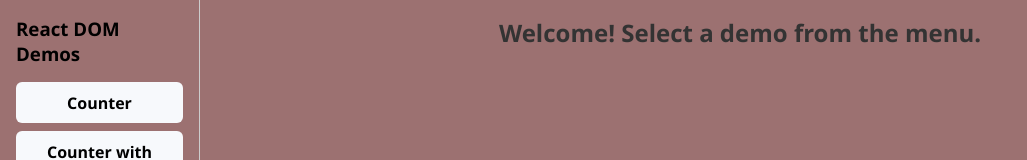
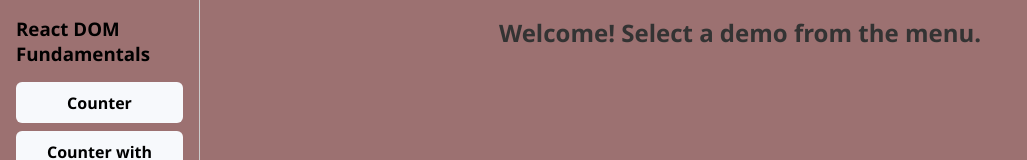
Before and after one commit to chuks2274/react-dom-fundamentals, a React (Vite) app: page / in a window 1280 px wide. Shown: the top 160 px of the page, without its empty margins (0-1027 px from the left). Built offline with nearby package versions, Linux system fonts and the light colour scheme.

Commit message:
update file

```diff
--- a/src/components/Nav/Nav.jsx
+++ b/src/components/Nav/Nav.jsx
@@ -3,7 +3,7 @@ import { Link } from "react-router-dom";
 const Nav = () => {
   return (
     <nav className="nav">
-      <h3>React DOM Demos</h3>
+      <h3>React DOM Fundamentals</h3>
       <ul className="nav-list">
         <li><Link to="/counter">Counter</Link></li>
         <li><Link to="/counter-props">Counter with Props</Link></li>
```
